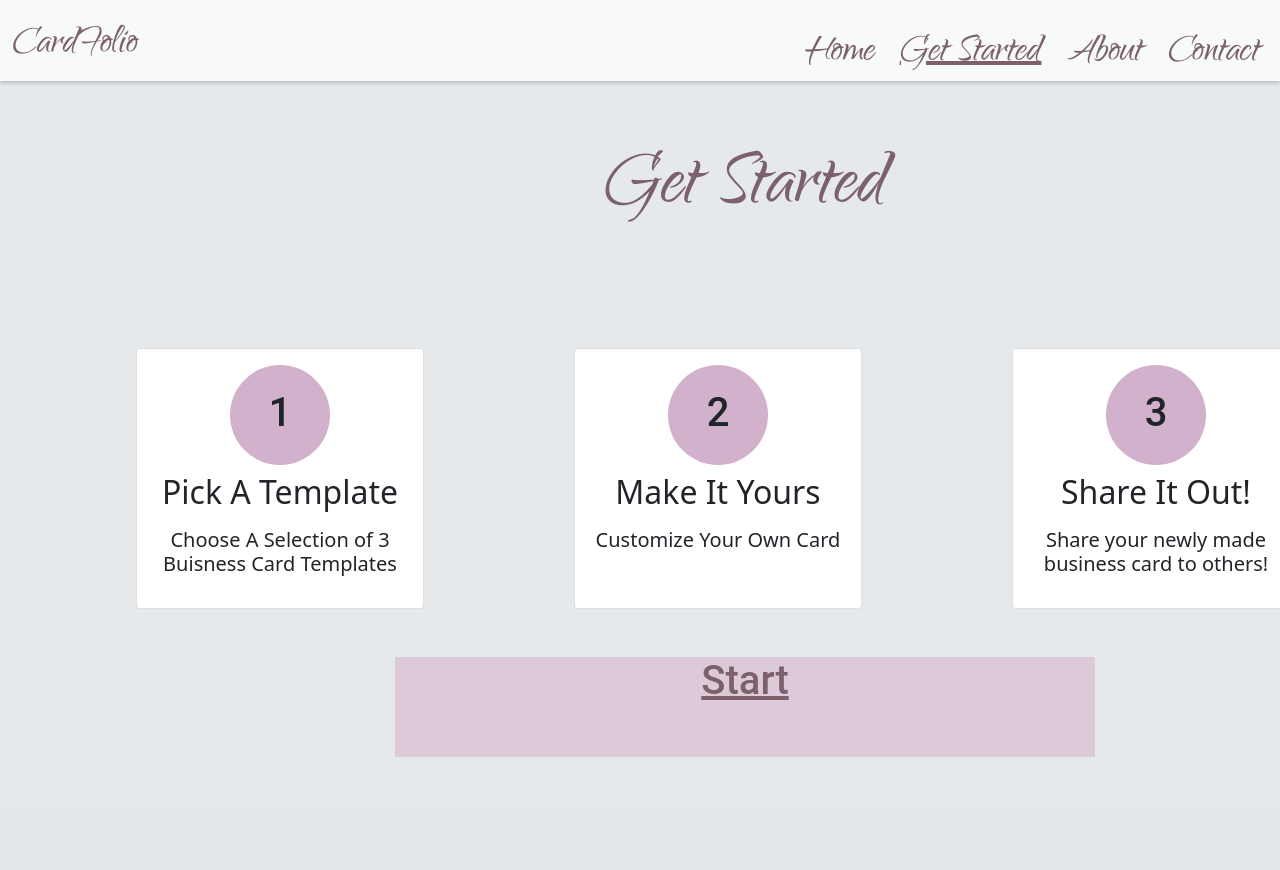
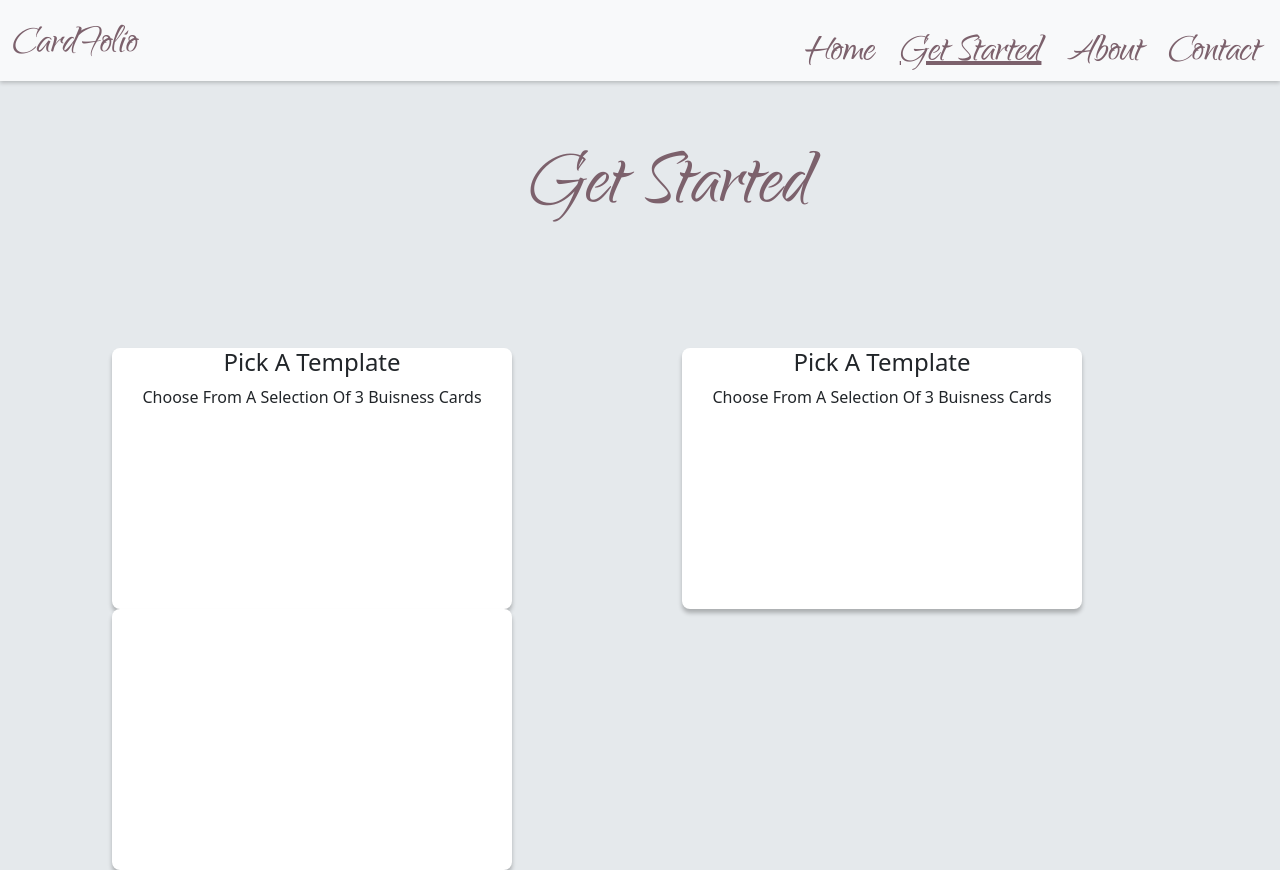
Before and after one commit to kylejava/nwHacks, a Flask app: page /getstarted in a window 1280 px wide; the page is wider, and only the part inside the window is pictured. Before the commit the page ends 757 px from the top of that part, so only its background shows below. Run offline with Flask 2, Linux system fonts and the light colour scheme; some libraries are stand-ins or nearby versions.

Commit message:
Fixing up designs

```diff
--- a/app.py
+++ b/app.py
@@ -23,15 +23,29 @@ def teplates():
 
 @app.route('/userinput' , methods = ['GET' , 'POST'])
 def userinput():
+    name = ""
+    email = ""
+    phonenumber = ""
+    address = ""
+    position = ""
+    website = ""
+    templateSelection = ""
+    if request.method == 'POST':
+        name = request.form['name']
+        email = request.form['email']
+        phonenumber = request.form['phonenumber']
+        address = request.form['address']
+        position = request.form['position']
+        website = request.form['website']
+        templateSelection = request.form.get('template-selection')
+        if(templateSelection == 'template-one'):
+            return render_template('template1.html', name= name , email = email, phonenumber= phonenumber,address = address, position= position, website = website)
+        elif(templateSelection == 'template-two'):
+            return render_template('template2.html', name= name , email = email, phonenumber= phonenumber,address = address, position= position, website = website)
+        elif(templateSelection == 'template-three'):
+            return render_template('template3.html', name= name , email = email, phonenumber= phonenumber,address = address, position= position, website = website)
+
     return render_template('userinput.html')
-
-@app.route('/template1' , methods = ['GET' , 'POST'])
-def template1():
-    return render_template('template1.html')
-
-@app.route('/template2' , methods = ['GET' , 'POST'])
-def template2():
-    return render_template('template3.html')
 
 if __name__ == "__main__":
     app.run(debug=True)
--- a/static/stylesheets/getstarted.css
+++ b/static/stylesheets/getstarted.css
@@ -56,3 +56,13 @@ h1{
   font-size: 96px;
   color: #7C616C;
 }
+
+.rectangle{
+  width: 400px;
+  height: 260.74px;
+  background: #FFFFFF;
+  box-shadow: 0px 4px 4px rgba(0, 0, 0, 0.25);
+  border-radius: 8px;
+}
+
+.inner-text
--- a/templates/getstarted.html
+++ b/templates/getstarted.html
@@ -9,6 +9,10 @@
       @font-face{
         font-family: Qwigley;
         src: url(../static/Qwigley.ttf);
+      }
+      @font-face{
+        font-family: Roboto;
+        src: url(../static/Roboto.ttf);
       }
       .top{
         background-color: white;
@@ -34,6 +38,36 @@
         </form>
       </div>
     </nav>
+
+    <div class=" main container" >
+      <div class="row text-center ">
+        <h1 id = "getStartedHeader" class="main-header py-5">Get Started</h1>
+      </div>
+      <div class="row pt-5 text-center">
+        <div class="col">
+          <div class="rectangle">
+            <div class="inner-text">
+              <h4>Pick A Template</h4>
+              <p>Choose From A Selection Of 3 Buisness Cards</p>
+            </div>
+          </div>
+        </div>
+        <div class="col">
+          <div class="rectangle">
+            <div class="inner-text">
+              <h4>Pick A Template</h4>
+              <p>Choose From A Selection Of 3 Buisness Cards</p>
+            </div>
+          </div>
+        </div>
+        <div class="col">
+          <div class="rectangle">
+
+          </div>
+        </div>
+      </div>
+    </div>
+    <!--
     <div class="main">
       <div class="row text-center ">
         <h1 id = "getStartedHeader" class="main-header py-5">Get Started</h1>
@@ -90,6 +124,7 @@
         </div>
       </div>
     </div>
+  -->
     <script src="https://www.gstatic.com/firebasejs/8.2.2/firebase-app.js"></script>
     <script src="https://www.gstatic.com/firebasejs/8.2.2/firebase-auth.js"></script>
   </body>
```
Also changed, not shown: templates/template2.html (+8 -8 lines), templates/userinput.html (+8 -12 lines), static/Roboto.ttf (added).
